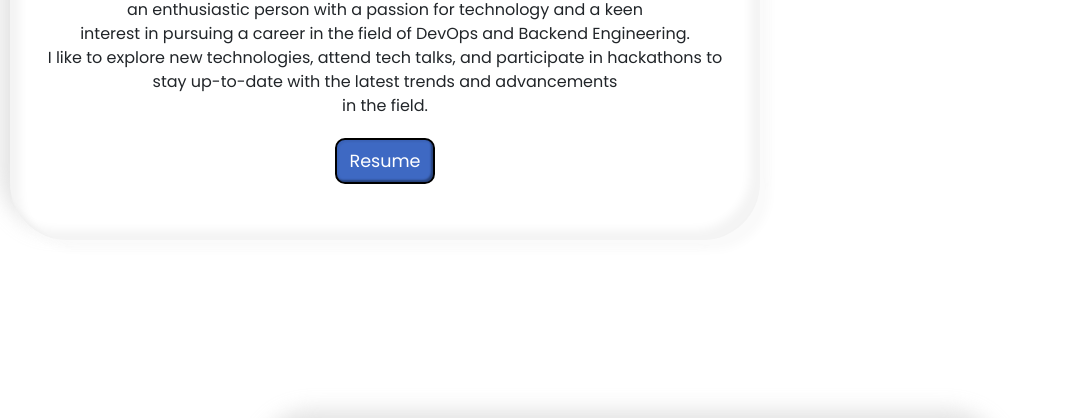
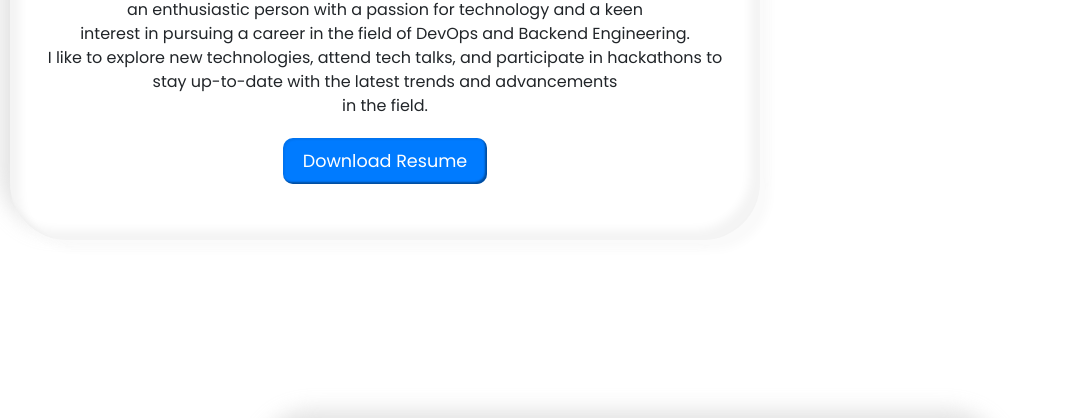
Before and after one commit to adithyapaib/adithyapaib.github.io, a plain HTML site: page index.html in a window 1280 px wide. Shown: the part 1731-2149 px from the top of the page, without its empty margins (0-1074 px from the left). Drawn offline with nearby package versions, Linux system fonts and the light colour scheme; animation ran at ten frames a second.

Commit message:
Update index.html

```diff
--- a/index.html
+++ b/index.html
@@ -250,8 +250,11 @@
                      <br>
                      I like to explore new technologies, attend tech talks, and participate in hackathons to<br> stay up-to-date with the latest trends and advancements<br> in the field.
                <p>
-               <button type=submit class=learn-more><a href=https://resume.adithyapai.com target="_blank"
-                     style=color:#fff;outline:0;text-decoration:none download>Resume</a></button>
+              <button type="button" class="learn-more" style="background-color: #007BFF; border: none; padding: 10px 20px; cursor: pointer;">
+  <a href="Resume.pdf" download="Resume.pdf" style="color: #fff; text-decoration: none; display: block;">
+    Download Resume
+  </a>
+</button>
             </div>
          </div>
       </div>
```
